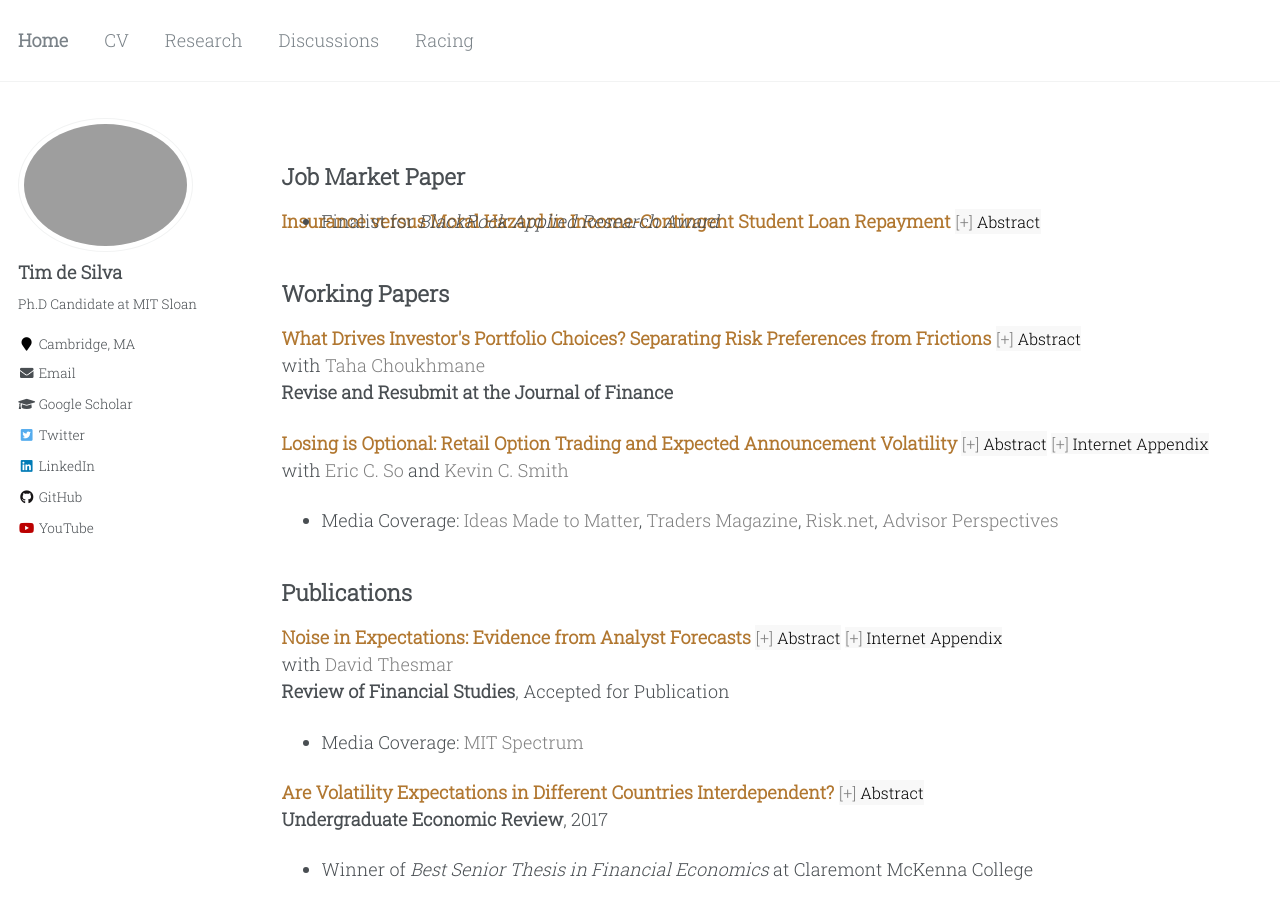
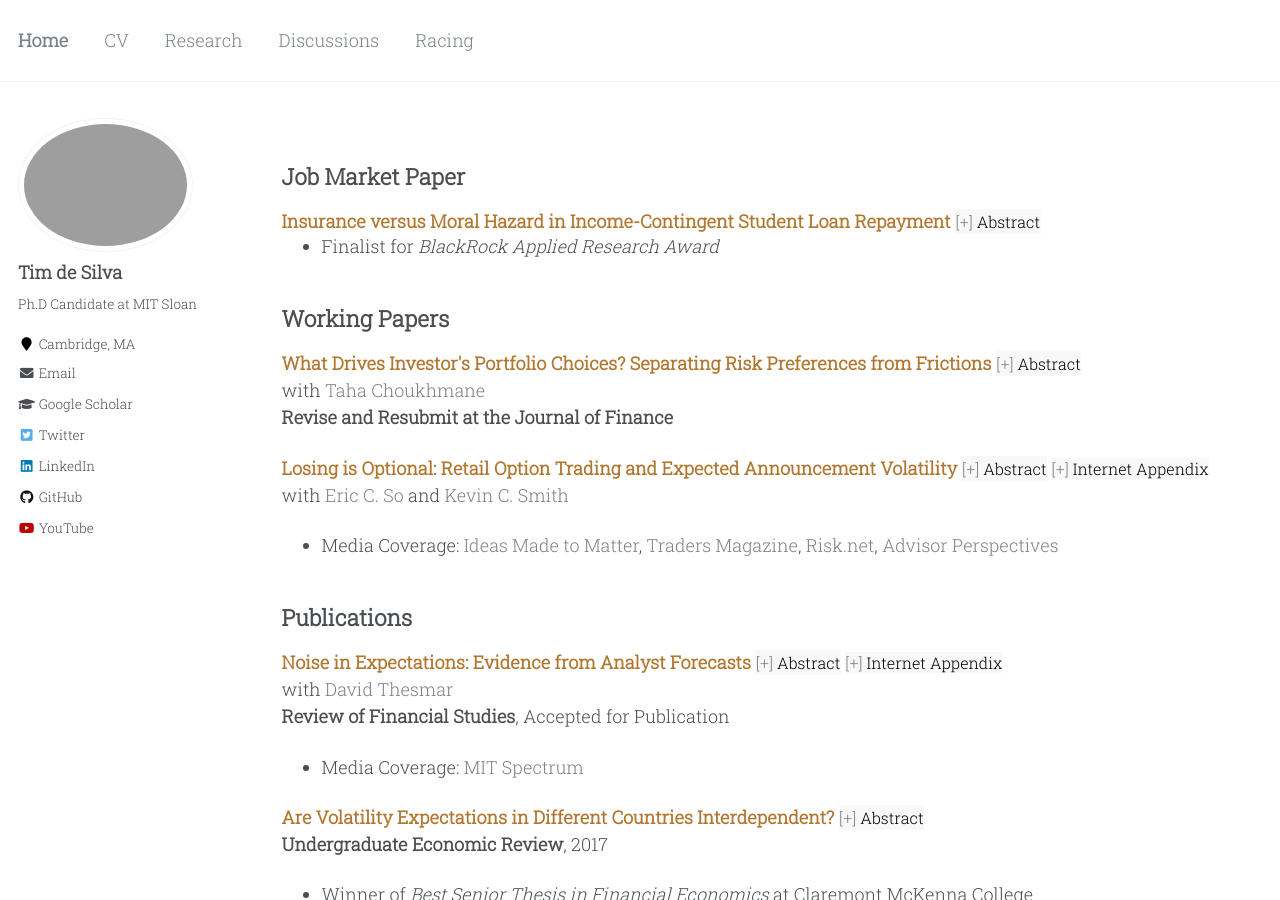
Before and after one commit to timhdesilva/timhdesilva.github.io, a Jekyll site: the page built from _pages/research.html, in a window 1280 px wide and 900 px high. Built offline with Jekyll 4.4.1, drawn with Linux system fonts in a browser that asks for light colours.

Commit message:
update margin-top

```diff
--- a/_pages/research.html
+++ b/_pages/research.html
@@ -60,7 +60,7 @@ author_profile: true
 <p>
     <a style="text-decoration:none; color:rgb(177, 119, 48); font-weight:bold" href="http://timhdesilva.github.io/files/papers/jmp_deSilva.pdf">Insurance versus Moral Hazard in Income-Contingent Student Loan Repayment</a>
     <button class="abstract-button" data-target="jmp">Abstract</button>
-    <ul style="margin-top: -50px">
+    <ul style="margin-top: -25px">
       <li>Finalist for <em>BlackRock Applied Research Award</em></li>
     </ul>
 </p>
```
